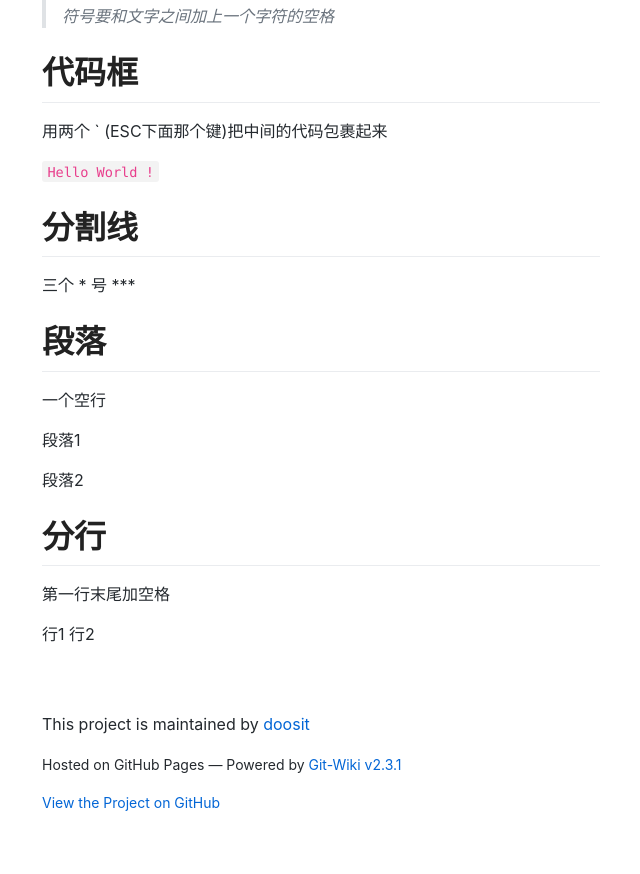
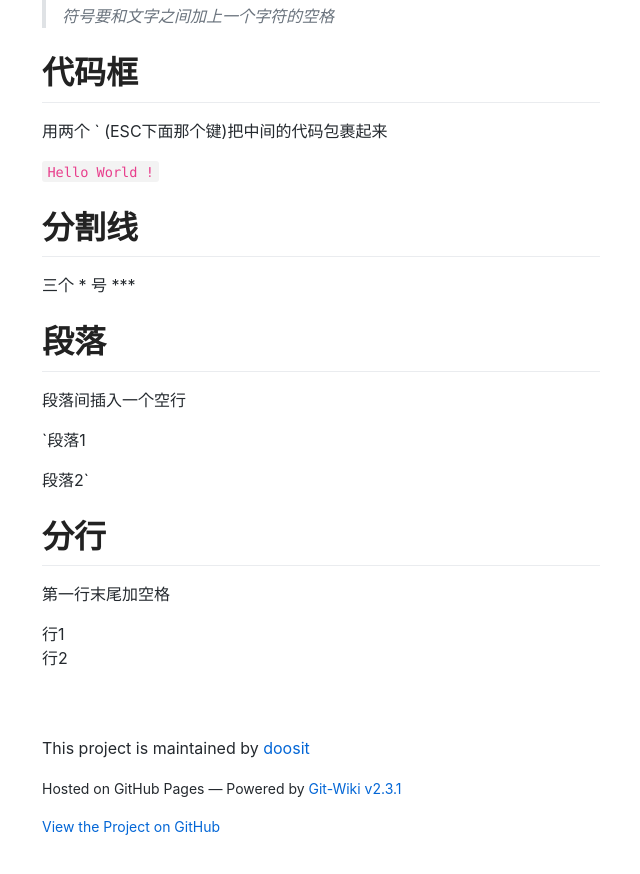
Before and after one commit to doosit/puhuanet.GitHub.io, a Jekyll site: the page built from wiki/Markdown语法.md, in a window 1280 px wide and 900 px high, scrolled down 1449 px. Shown: the top 874 px of the window, without its empty margins (328-968 px from the left). Built offline with Jekyll 4.4.1, drawn with Linux system fonts in a browser that asks for light colours; nearby versions of some CDN libraries; our own code applies the rules of GitHub Pages for plain Markdown files; the repository's description, which GitHub fills in, is left out.

Commit message:
Update Markdown语法.md

```diff
--- a/wiki/Markdown语法.md
+++ b/wiki/Markdown语法.md
@@ -49,11 +49,11 @@ Markdown 是一种轻量级的标记语言
 ***
 
 # 段落
-一个空行
+段落间插入一个空行
 
-段落1
+`段落1
 
-段落2
+段落2`
 
 # 分行
 第一行末尾加空格
```
